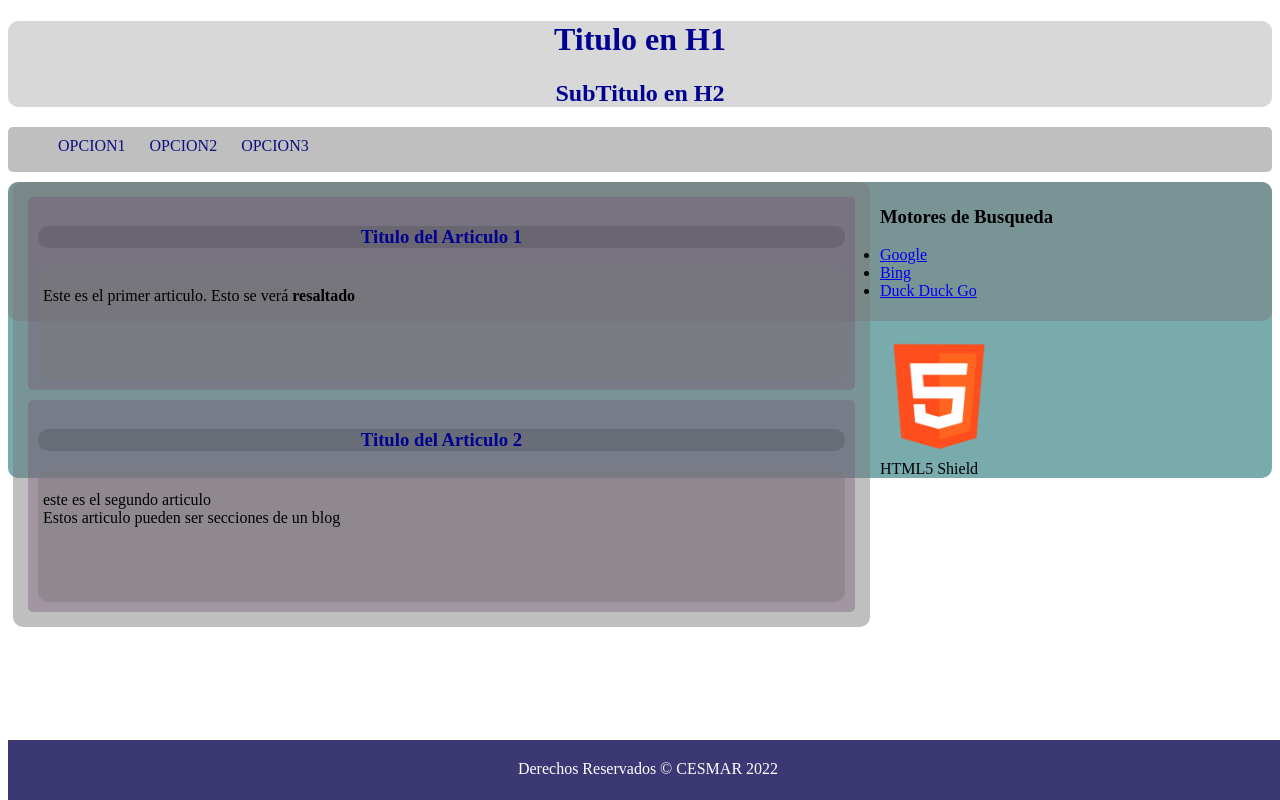
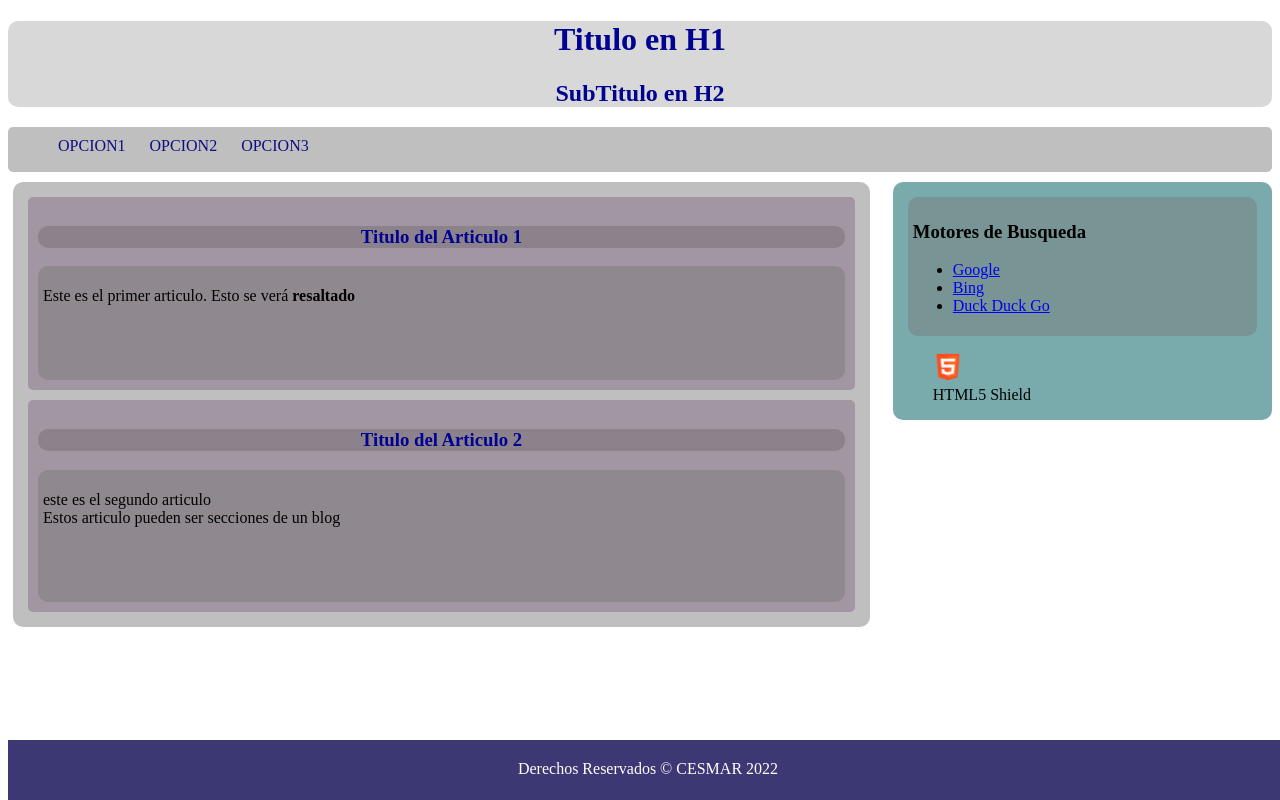
Before and after one commit to ampisa12/Practica1, a plain HTML site: page index.html in a window 1280 px wide. Drawn offline with Linux system fonts and the light colour scheme.

Commit message:
Update index.html

```diff
--- a/index.html
+++ b/index.html
@@ -43,7 +43,7 @@
             </section>
         </article>
     </section>
-    <aside class="rigth_content">
+    <aside class="right_content">
         <section>
             <h3>Motores de Busqueda</h3>
             <ul>
```
